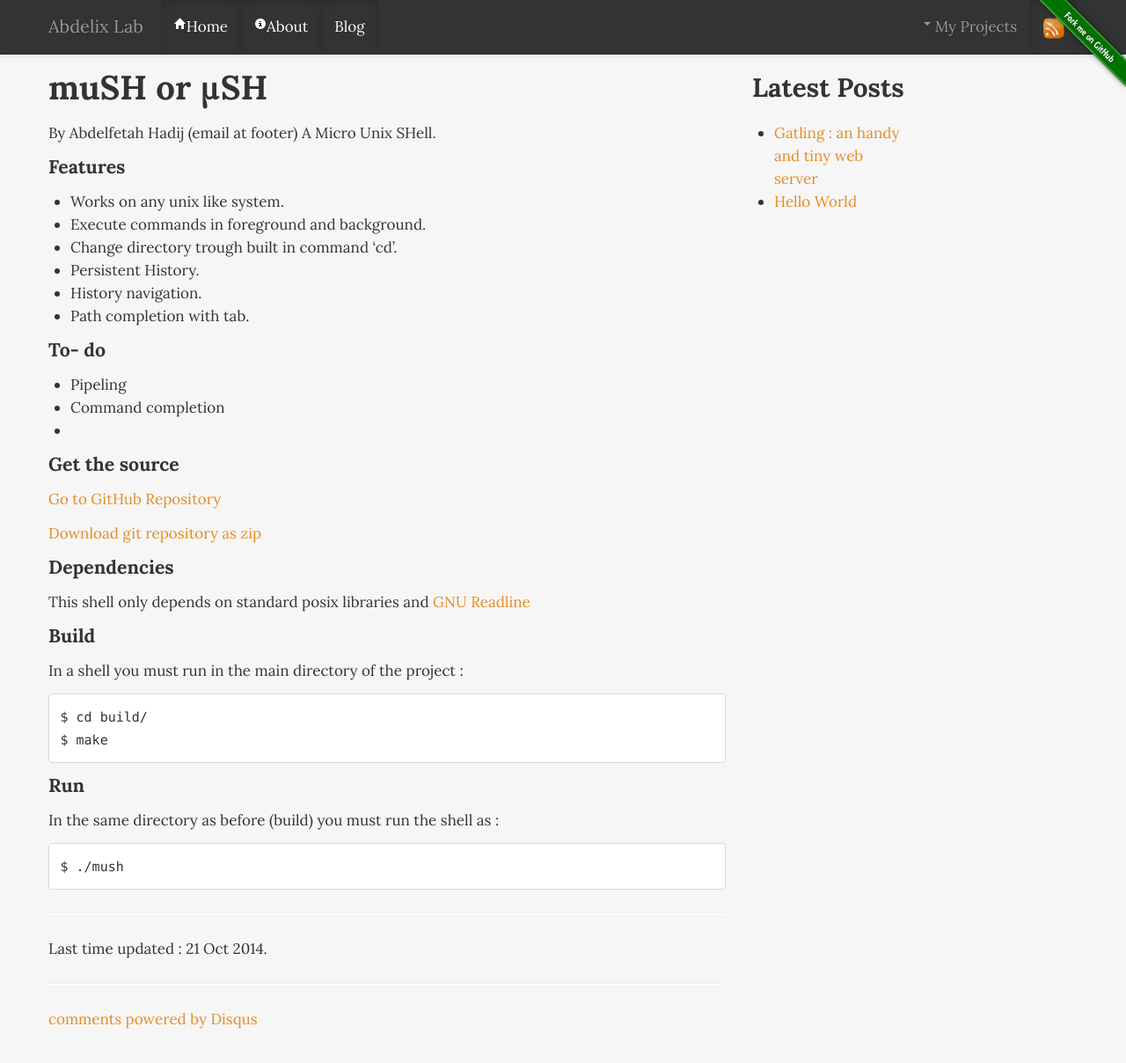
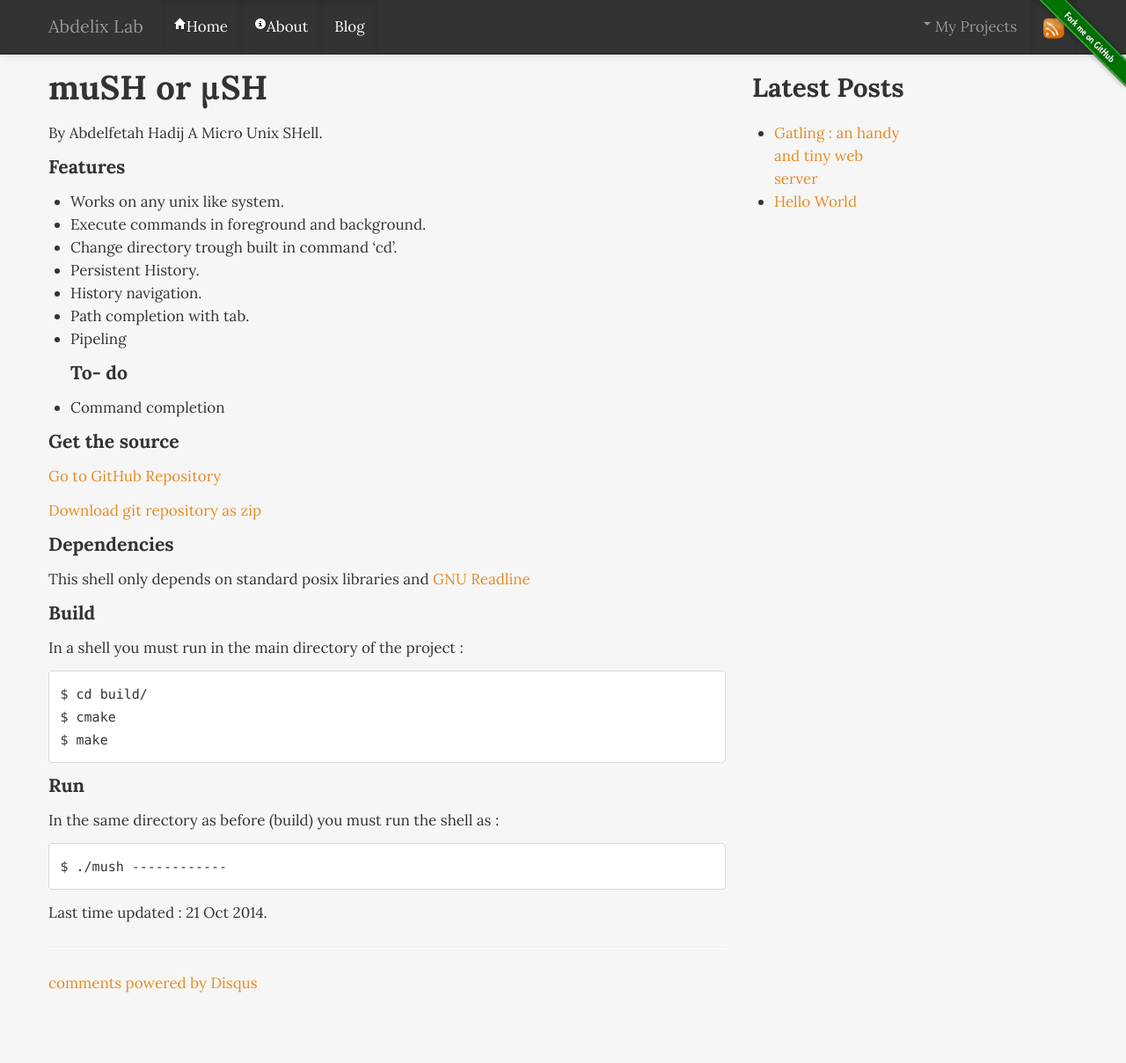
Before and after one commit to abdelix/abdelix.github.io, a Jekyll site: the page built from projects/mush/index.md, in a window 1280 px wide and 1400 px high. Shown: the top 1208 px of the window at 88% size. Built offline with Jekyll 4.4.1, drawn with Linux system fonts in a browser that asks for light colours; comment, search, counter and statistics services are not loaded.

Commit message:
Update index.md

```diff
--- a/projects/mush/index.md
+++ b/projects/mush/index.md
@@ -6,7 +6,7 @@ description : A Micro Unix SHell.
 
 ---
 ## muSH or µSH
-By Abdelfetah Hadij (email at footer)
+By Abdelfetah Hadij
 A Micro Unix SHell.
 
 
@@ -19,11 +19,11 @@ A Micro Unix SHell.
 * Persistent History.
 * History navigation.
 * Path  completion with tab.
+* Pipeling
+#### To- do
 
-#### To- do
-* Pipeling
 * Command completion
-*
+
 
 
 #### Get the source
@@ -41,14 +41,15 @@ This shell only depends on standard posix libraries and [GNU Readline](gnu.org)
 
 In a shell you must run in the main directory of the project :
 
+
 	$ cd build/
+	$ cmake
 	$ make
 
 #### Run
 In the same directory as before (build) you must run the shell as :
 
 	$ ./mush
-
----------------------
+------------
 
 Last time updated : {{site.time | date_to_string}}.
```
